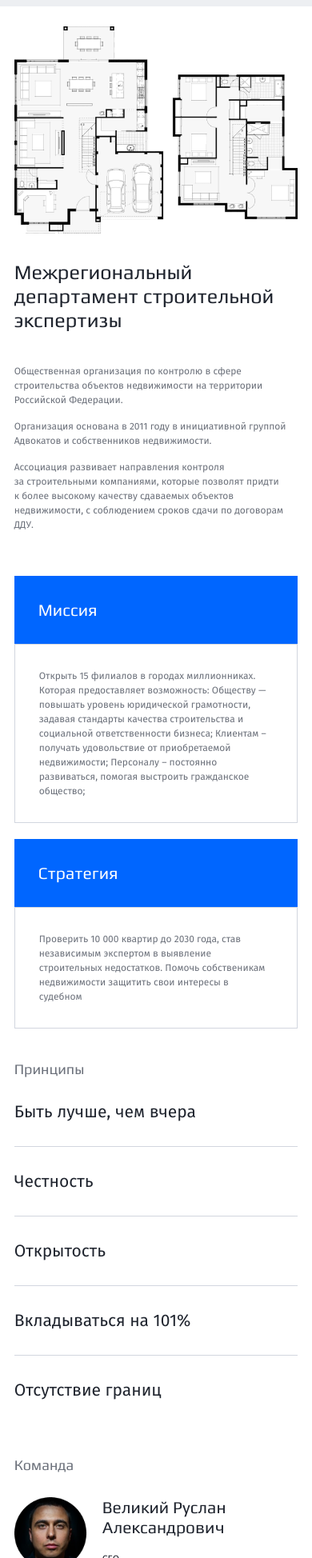
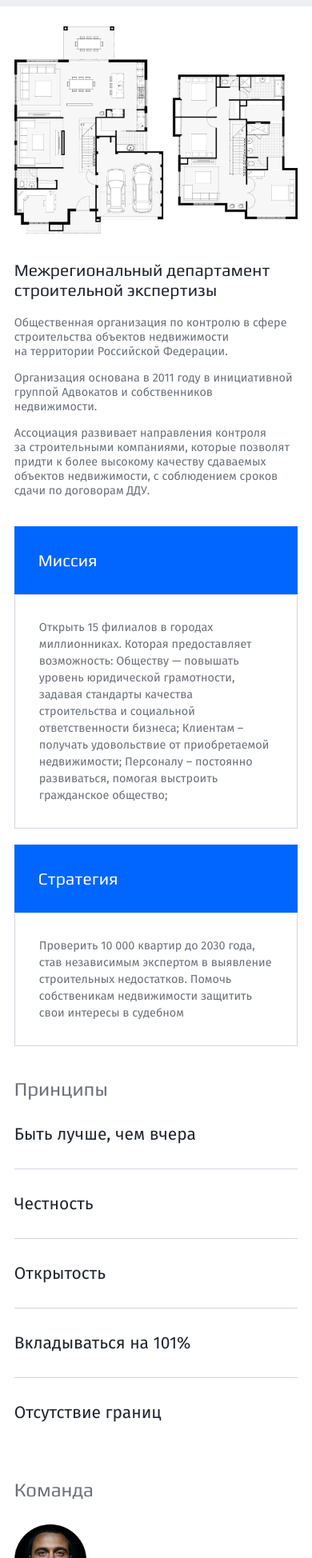
Before and after one commit to zverkovnikita09/Department_of_construction_expertise, a plain HTML site: page about.html in a window 390 px wide. Shown: the part 52-2000 px from the top of the page at 80% size. Drawn offline with Linux system fonts and the light colour scheme.

Commit message:
adaptive

```diff
--- a/css/about.css
+++ b/css/about.css
@@ -152,6 +152,10 @@
     }
 }
 @media (max-width: 970px){
+    .main{
+        margin-top: 50px;
+        margin-bottom: 40px;
+    }
     .main__logo{
         display: none;
     }
@@ -163,6 +167,9 @@
     }
     .quality{
         grid-area: 2/1/3/6;
+    }
+    .quality_housing__text{
+        padding: 20px;
     }
 }
 @media (max-width: 750px){
@@ -193,4 +200,59 @@
     .quality{
         order: 2;
     }
+    .name h4{
+        font-size: 2.5rem;
+    }
 }
+@media(max-width:640px){
+    .description h1{
+        margin-bottom: 20px;
+        font-size: 1.9rem;
+    }
+    .description p{
+        font-size: 1.2rem;
+    }
+    .cards{
+        margin-top: 20px;
+    }
+    .card__text{
+        font-size: 1.2rem;
+        line-height: 1.75rem;
+    }
+    .aside h3{
+        font-size: 1.75rem;
+    }
+    .name h4{
+        font-size: 2.25rem;
+    }
+    .name p{
+        font-size: 1.25rem;
+    }
+    .quality_housing__text{
+        padding: 15px;
+    }
+}
+@media(max-width:450px){
+    .description h1{
+        font-size: 1.75rem;
+    }
+    .aside h3{
+        font-size: 2rem;
+    }
+    .quality_housing__text>p{
+        font-size: 1.2rem;
+        line-height: 1.75rem;
+    }
+    .expertise{
+        margin-top: 20px;
+    }
+    .expertise p{
+        padding-top: 20px;
+    }
+    .foto{
+        width: 90px;
+    }
+    .team_item{
+        display: block;
+    }
+}
```
